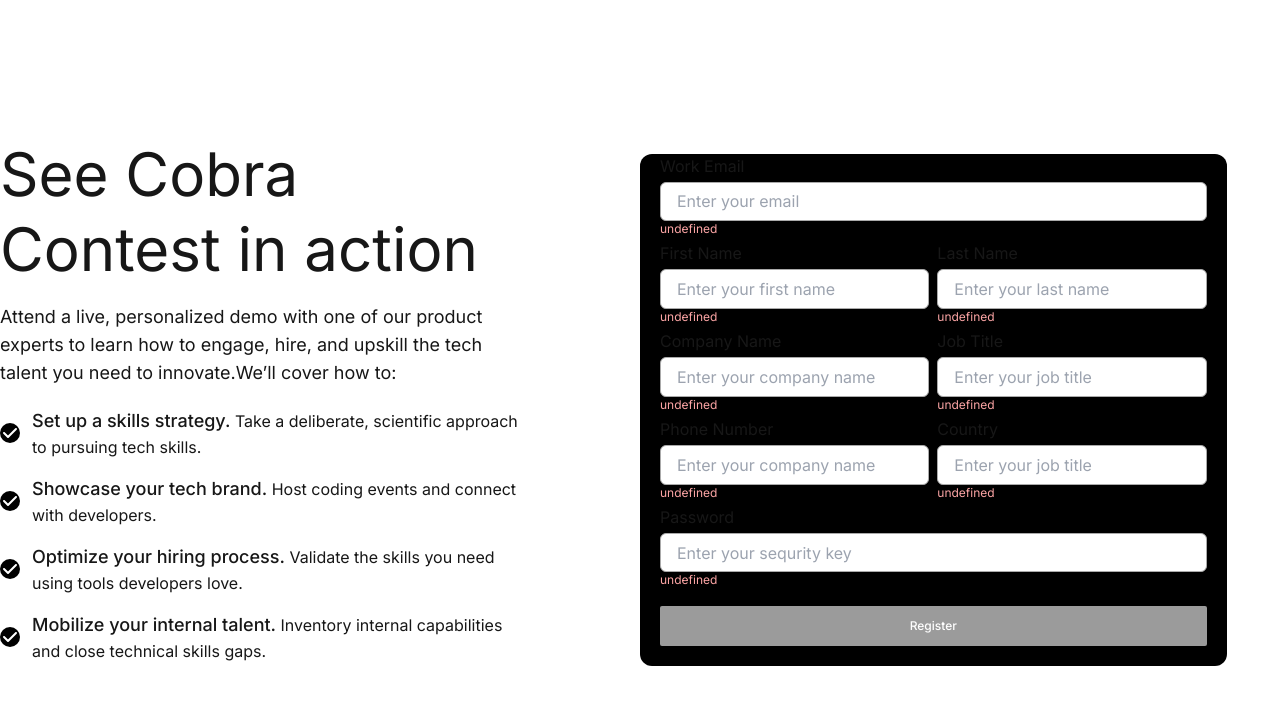
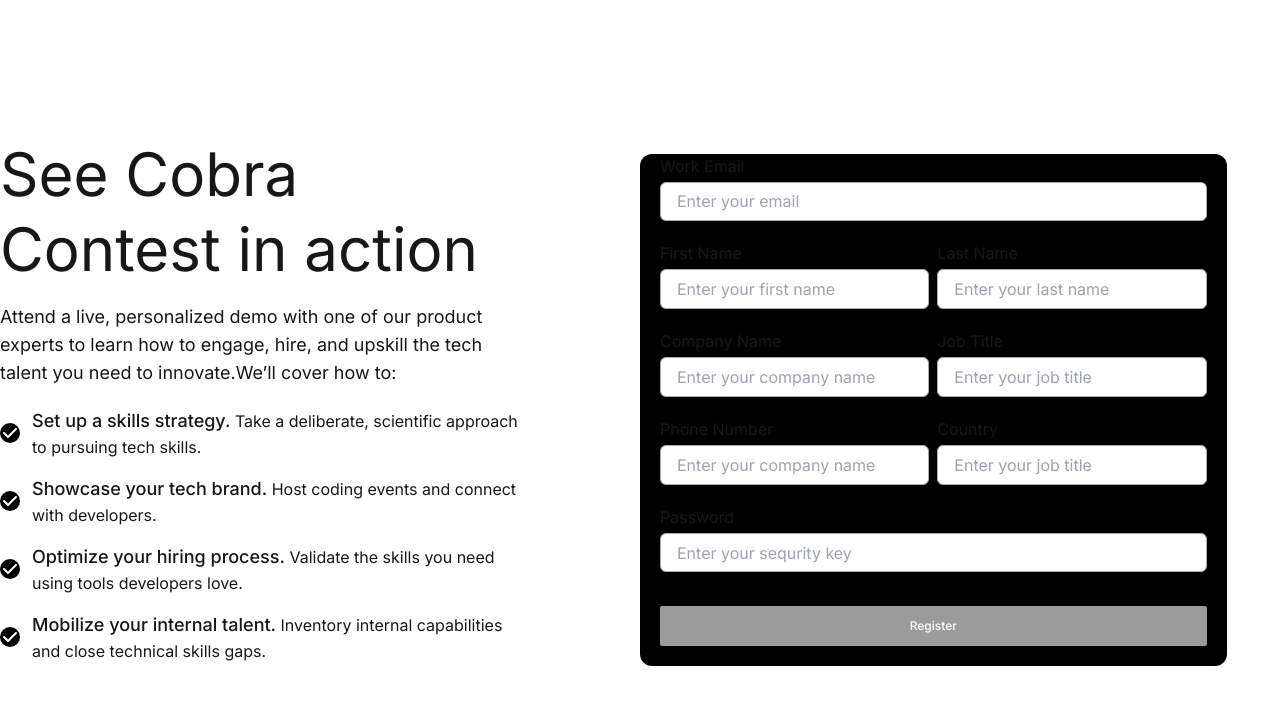
Before and after one commit to panthaacharjee/cobra-contest, a Next.js app: page /auth/register/company in a window 1280 px wide. Shown: the top 704 px of the page. Built offline with nearby package versions, Linux system fonts and the light colour scheme.

Commit message:
first commit

```diff
--- a/app/auth/login/company/page.tsx
+++ b/app/auth/login/company/page.tsx
@@ -50,14 +50,14 @@
                     <div className="w-full lg:w-11/12">
                         <div className="">
                             <input {...register("email", {required:"This field is required"})} className="border-[1px] border-[#aaaaaa] px-4 py-[6.9px] rounded-md mt-1 w-full" type="text" placeholder="Enter your work email"/>
-                            <p className="text-red-300  h-10 text-xs">{String(errors.email?.message)}</p>
+                            <p className="text-red-300  h-10 text-xs">{errors.email && String(errors.email.message)}</p>
                         </div>
                         <div className="mt-[-20px]">
                             <input {...register("password", {required:"This field is required", minLength:{
                                 value:8,
                                 message:"Minimum character 8 words"
                             }})} className="border-[1px] border-[#aaaaaa] px-4 py-[6.9px] rounded-md mt-1 w-full" type="password" placeholder="Enter your sequrity key"/>
-                            <p className="text-red-300 h-10 text-xs">{String(errors.password?.message)}</p>
+                            <p className="text-red-300 h-10 text-xs">{errors.password  && String(errors.password.message)}</p>
                         </div>
                         <button className="px-8 md:px-10 py-2 md:py-3 bg-[#9b9b9b] rounded-sm text-white font-medium text-xs w-full mt-[-20px]">Login</button>
                     </div>
--- a/app/auth/login/developer/page.tsx
+++ b/app/auth/login/developer/page.tsx
@@ -56,14 +56,14 @@
                     <div className="w-full lg:w-11/12">
                         <div className="">
                             <input {...register("email", {required:"This field is required"})} className="border-[1px] border-[#aaaaaa] px-4 py-[6.9px] rounded-md mt-1 w-full" type="text" placeholder="Enter your username or email"/>
-                            <p className="text-red-300  h-10 text-xs">{String(errors.email?.message)}</p>
+                            <p className="text-red-300  h-10 text-xs">{errors.email &&  String(errors.email?.message)}</p>
                         </div>
                         <div className="mt-[-20px]">
                             <input {...register("password", {required:"This field is required", minLength:{
                                 value:8,
                                 message:"Minimum character 8 words"
                             }})} className="border-[1px] border-[#aaaaaa] px-4 py-[6.9px] rounded-md mt-1 w-full" type="text" placeholder="Enter your sequrity key"/>
-                            <p className="text-red-300 h-10 text-xs">{String(errors.password?.message)}</p>
+                            <p className="text-red-300 h-10 text-xs">{errors.password &&  String(errors.password?.message)}</p>
                         </div>
                         <button className="px-8 md:px-10 py-2 md:py-3 bg-[#9b9b9b] rounded-sm text-white font-medium text-xs w-full mt-[-20px]">Login</button>
                     </div>
--- a/app/auth/register/company/page.tsx
+++ b/app/auth/register/company/page.tsx
@@ -53,43 +53,43 @@
                         <div className="mt-[-20px]">
                             <label>Work Email</label>
                             <input {...register("email", {required:"This field is required"})} className="border-[1px] border-[#aaaaaa] px-4 py-[6.9px] rounded-md mt-1 w-full" type="text" placeholder="Enter your email"/>
-                            <p className="text-red-300  h-10 text-xs">{String(errors.email?.message)}</p>
+                            <p className="text-red-300  h-10 text-xs">{errors.email && String(errors.email?.message)}</p>
                         </div>
                         <div className='flex items-center justify-between w-full '>
                             <div className="mt-[-20px] w-6/12">
                                 <label>First Name</label>
                                 <input {...register("fname", {required:"This field is required"})} className="border-[1px] border-[#aaaaaa] px-4 py-[6.9px] rounded-md mt-1 w-full" type="text" placeholder="Enter your first name"/>
-                                <p className="text-red-300  h-10 text-xs">{String(errors.fname?.message)}</p>
+                                <p className="text-red-300  h-10 text-xs">{errors.fname && String(errors.fname?.message)}</p>
                             </div>
                             <div className="mt-[-20px] w-6/12 ml-2">
                                 <label>Last Name</label>
                                 <input {...register("lname", {required:"This field is required"})} className="border-[1px] border-[#aaaaaa] px-4 py-[6.9px] rounded-md mt-1 w-full" type="text" placeholder="Enter your last name"/>
-                                <p className="text-red-300  h-10 text-xs">{String(errors.lname?.message)}</p>
+                                <p className="text-red-300  h-10 text-xs">{errors.lname && String(errors.lname?.message)}</p>
                             </div>
                         </div>
                         <div className='flex items-center justify-between w-full '>
                             <div className="mt-[-20px] w-6/12">
                                 <label>Company Name</label>
                                 <input {...register("cname", {required:"This field is required"})} className="border-[1px] border-[#aaaaaa] px-4 py-[6.9px] rounded-md mt-1 w-full" type="text" placeholder="Enter your company name"/>
-                                <p className="text-red-300  h-10 text-xs">{String(errors.cname?.message)}</p>
+                                <p className="text-red-300  h-10 text-xs">{errors.cname &&  String(errors.cname?.message)}</p>
                             </div>
                             <div className="mt-[-20px] w-6/12 ml-2">
                                 <label>Job Title</label>
                                 <input {...register("jobtitle", {required:"This field is required"})} className="border-[1px] border-[#aaaaaa] px-4 py-[6.9px] rounded-md mt-1 w-full" type="text" placeholder="Enter your job title"/>
-                                <p className="text-red-300  h-10 text-xs">{String(errors.jobtitle?.message)}</p>
+                                <p className="text-red-300  h-10 text-xs">{errors.jobtitle &&String(errors.jobtitle?.message)}</p>
                             </div>
                         </div>
                         <div className='flex items-center justify-between w-full '>
                             <div className="mt-[-20px] w-6/12">
                                 <label>Phone Number</label>
                                 <input {...register("phone", {required:"This field is required"})} className="border-[1px] border-[#aaaaaa] px-4 py-[6.9px] rounded-md mt-1 w-full" type="text" placeholder="Enter your company name"/>
-                                <p className="text-red-300  h-10 text-xs">{String(errors.phone?.message)}</p>
+                                <p className="text-red-300  h-10 text-xs">{errors.phone && String(errors.phone?.message)}</p>
                             </div>
                             <div className="mt-[-20px] w-6/12 ml-2">
                                 <label>Country</label>
                                 <input {...register("country", {required:"This field is required"})} className="border-[1px] border-[#aaaaaa] px-4 py-[6.9px] rounded-md mt-1 w-full" type="text" placeholder="Enter your job title"/>
                                 {/* <CountrySelect value={value} options={options} changeHandler={changeHandler}/> */}
-                                <p className="text-red-300  h-10 text-xs">{String(errors.country?.message)}</p>
+                                <p className="text-red-300  h-10 text-xs">{errors.country && String(errors.country?.message)}</p>
                             </div>
                         </div>
                         <div className="mt-[-20px]">
@@ -98,7 +98,7 @@
                                 value:8,
                                 message:"Minimum character 8 words"
                             }})} className="border-[1px] border-[#aaaaaa] px-4 py-[6.9px] rounded-md mt-1 w-full" type="text" placeholder="Enter your sequrity key"/>
-                            <p className="text-red-300 h-10 text-xs">{String(errors.password?.message)}</p>
+                            <p className="text-red-300 h-10 text-xs">{errors.password && String(errors.password?.message)}</p>
                         </div>
                         <button className="px-8 md:px-10 py-2 md:py-3 bg-[#9b9b9b] rounded-sm text-white font-medium text-xs w-full mt-[-20px]">Register</button>
                     </div>
--- a/app/auth/register/developer/page.tsx
+++ b/app/auth/register/developer/page.tsx
@@ -56,18 +56,18 @@
                     <div className="w-full lg:w-11/12">
                         <div className="">
                             <input {...register("name", {required:"This field is required"})} className="border-[1px] border-[#aaaaaa] px-4 py-[6.9px] rounded-md mt-1 w-full" type="text" placeholder="Enter your name"/>
-                            <p className="text-red-300  h-10 text-xs">{String(errors.name?.message)}</p>
+                            <p className="text-red-300  h-10 text-xs">{errors.name && String(errors.name?.message)}</p>
                         </div>
                         <div className="mt-[-20px]">
                             <input {...register("email", {required:"This field is required"})} className="border-[1px] border-[#aaaaaa] px-4 py-[6.9px] rounded-md mt-1 w-full" type="text" placeholder="Enter your email"/>
-                            <p className="text-red-300  h-10 text-xs">{String(errors.email?.message)}</p>
+                            <p className="text-red-300  h-10 text-xs">{errors.email &&  String(errors.email?.message)}</p>
                         </div>
                         <div className="mt-[-20px]">
                             <input {...register("password", {required:"This field is required", minLength:{
                                 value:8,
                                 message:"Minimum character 8 words"
                             }})} className="border-[1px] border-[#aaaaaa] px-4 py-[6.9px] rounded-md mt-1 w-full" type="text" placeholder="Enter your sequrity key"/>
-                            <p className="text-red-300 h-10 text-xs">{String(errors.password?.message)}</p>
+                            <p className="text-red-300 h-10 text-xs">{errors.password && String(errors.password?.message)}</p>
                         </div>
                         <button className="px-8 md:px-10 py-2 md:py-3 bg-[#9b9b9b] rounded-sm text-white font-medium text-xs w-full mt-[-20px]">Login</button>
                     </div>
```
